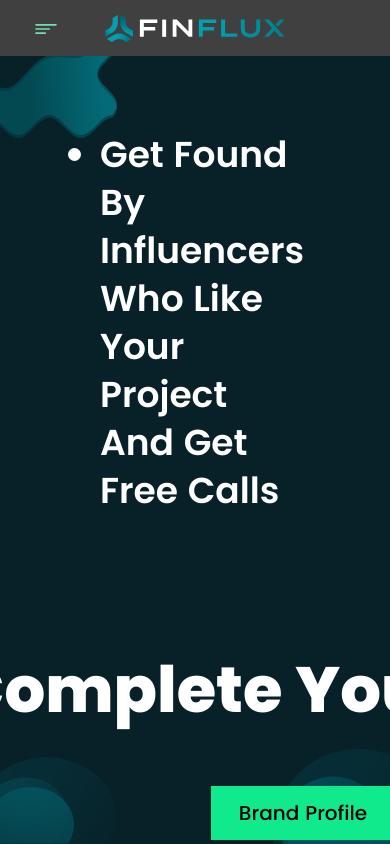
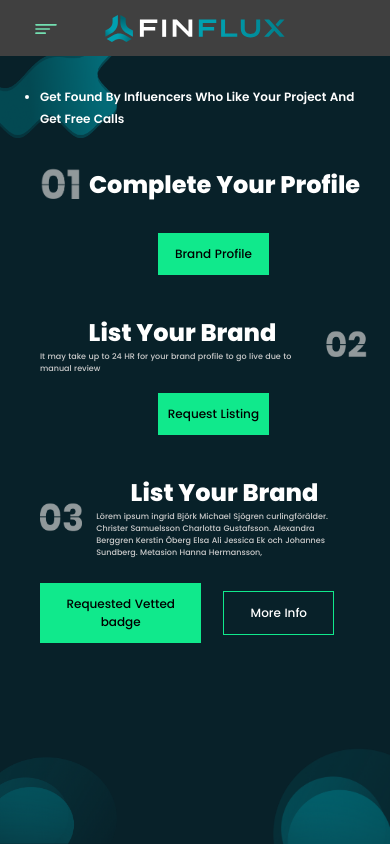
Before and after one commit to devlancer412/influx-frontend, a Next.js app: page /foundbyinfl in a window 390 px wide. Built offline with nearby package versions, Linux system fonts and the light colour scheme.

Commit message:
infl page responsize

```diff
--- a/pages/foundbyinfl/index.tsx
+++ b/pages/foundbyinfl/index.tsx
@@ -3,71 +3,63 @@ import Image from 'next/image';
 
 const FoundByInfl: React.FC = () => {
   return (
-    <div className='px-[100px] py-[75px] flex flex-col font-poppins'>
-      <ul className='font-semibold text-[36px] leading-[48px] text-white capitalize list-disc list-outside mb-[25px]'>
+    <div className='px-[23px] pl-[40px] lg:px-[100px] py-[30px] lg:py-[75px] flex flex-col font-poppins'>
+      <ul className='font-semibold text-[12px] leading-[22px] md:text-[20px] md:leading-[32px] xl:text-[36px] xl:leading-[48px] text-white capitalize list-disc list-outside mb-[25px]'>
         <li>
-          Get found by influencers who like your project <br />
+          Get found by influencers who like your project{' '}
+          <br className='hidden lg:block' />
           and get free calls
         </li>
       </ul>
-      <div className='w-full flex flex-col items-center px-[72px]'>
-        <div className='relative flex flex-row items-center w-[1000px]'>
-          <Image
-            src='/images/01.png'
-            width={245}
-            height={300}
-            objectFit='contain'
-          />
-          <h1 className='flex-1 text-center text-[64px] font-extrabold text-white'>
+      <div className='w-full flex flex-col items-center xl:px-[72px]'>
+        <div className='relative flex flex-row items-center w-full max-w-[1000px]'>
+          <div className='relative w-[42px] h-[60px] md:w-[60px] md:h-[92px] xl:w-[245px] xl:h-[300px]'>
+            <Image src='/images/01.png' layout='fill' objectFit='contain' />
+          </div>
+          <h1 className='flex-1 text-center text-[24px] md:text-[32px] xl:text-[64px] font-extrabold text-white'>
             Complete Your Profile
           </h1>
-          <div className='absolute bottom-0 right-[30%] w-[184px] text-center py-[12px] bg-[#10E98C] text-black font-medium text-[20px] leading-[30px] hover:cursor-pointer'>
+          <div className='absolute -bottom-full md:-bottom-2/3 xl:bottom-0 right-[30%] w-[111px] xl:w-[184px] text-center py-[12px] bg-[#10E98C] text-black font-medium text-[12px] leading-[18px] xl:text-[20px] xl:leading-[30px] hover:cursor-pointer'>
             Brand Profile
           </div>
         </div>
-        <div className='relative flex flex-row-reverse items-center w-[1000px]'>
-          <Image
-            src='/images/02.png'
-            width={245}
-            height={300}
-            objectFit='contain'
-          />
-          <div className='flex flex-col items-center'>
-            <h1 className='flex-1 text-center text-[64px] font-extrabold text-white'>
+        <div className='relative flex flex-row-reverse items-center w-full max-w-[1000px] mt-[100px]'>
+          <div className='relative w-[42px] h-[60px] md:w-[60px] md:h-[92px] xl:w-[245px] xl:h-[300px]'>
+            <Image src='/images/02.png' layout='fill' objectFit='contain' />
+          </div>
+          <div className='flex-1 flex-col items-center'>
+            <h1 className='flex-1 text-center text-[24px] md:text-[32px] xl:text-[64px] font-extrabold text-white'>
               List Your Brand
             </h1>
-            <p className='font-medium text-[15px] leading-[22px] text-[#CCCCCC]'>
+            <p className='font-medium text-[8px] leading-[12px] md:text-[12px] md:leading-[18px] lg:text-[15px] lg:leading-[22px] text-[#CCCCCC]'>
               It may take up to 24 HR for your brand profile to go live due to
               manual review
             </p>
           </div>
-          <div className='absolute bottom-0 right-[30%] w-[184px] text-center py-[12px] bg-[#10E98C] text-black font-medium text-[20px] leading-[30px] hover:cursor-pointer'>
+          <div className='absolute -bottom-full md:-bottom-2/3 xl:bottom-0 right-[30%] w-[111px] xl:w-[184px] text-center py-[12px] bg-[#10E98C] text-black font-medium text-[12px] leading-[18px] xl:text-[20px] xl:leading-[30px] hover:cursor-pointer'>
             Request Listing
           </div>
         </div>
-        <div className='relative flex flex-row items-center justify-between w-[1000px]'>
-          <Image
-            src='/images/03.png'
-            width={245}
-            height={300}
-            objectFit='contain'
-          />
-          <div className='w-[700px] flex flex-col items-center'>
-            <h1 className='flex-1 text-center text-[64px] font-extrabold text-white'>
+        <div className='relative flex flex-row items-center justify-between w-full max-w-[1000px] mt-[100px]'>
+          <div className='relative w-[42px] h-[60px] md:w-[60px] md:h-[92px] xl:w-[245px] xl:h-[300px]'>
+            <Image src='/images/03.png' layout='fill' objectFit='contain' />
+          </div>
+          <div className='flex-1 max-w-[700px] flex flex-col items-center'>
+            <h1 className='flex-1 text-center text-[24px] md:text-[32px] xl:text-[64px] font-extrabold text-white'>
               List Your Brand
             </h1>
-            <p className='font-medium text-[15px] leading-[22px] text-[#CCCCCC]'>
+            <p className='w-[90%] font-medium text-[8px] leading-[12px] md:text-[12px] md:leading-[18px] lg:text-[15px] lg:leading-[22px] text-[#CCCCCC]'>
               Lörem ipsum ingrid Björk Michael Sjögren curlingförälder. Christer
               Samuelsson Charlotta Gustafsson. Alexandra Berggren Kerstin Öberg
               Elsa Ali Jessica Ek och Johannes Sundberg. Metasion Hanna
               Hermansson,
             </p>
           </div>
-          <div className='absolute bottom-0 right-[10%] flex flex-row items-center'>
-            <div className='text-center py-[12px] bg-[#10E98C] text-black font-medium text-[20px] leading-[30px] hover:cursor-pointer mr-[22px] px-5'>
+          <div className='absolute -bottom-full md:-bottom-2/3 xl:bottom-0 right-[10%] flex flex-row items-center'>
+            <div className='text-center py-[12px] bg-[#10E98C] text-black font-medium text-[12px] leading-[18px] xl:text-[20px] xl:leading-[30px] hover:cursor-pointer mr-[22px] px-5'>
               Requested Vetted badge
             </div>
-            <div className='text-center py-[12px] border border-[#10E98C] text-white font-medium text-[20px] leading-[30px] hover:cursor-pointer px-5 min-w-[184px]'>
+            <div className='text-center py-[12px] border border-[#10E98C] text-white font-medium text-[12px] leading-[18px] xl:text-[20px] xl:leading-[30px] hover:cursor-pointer px-5 min-w-[111px] xl:min-w-[184px]'>
               More Info
             </div>
           </div>
```
